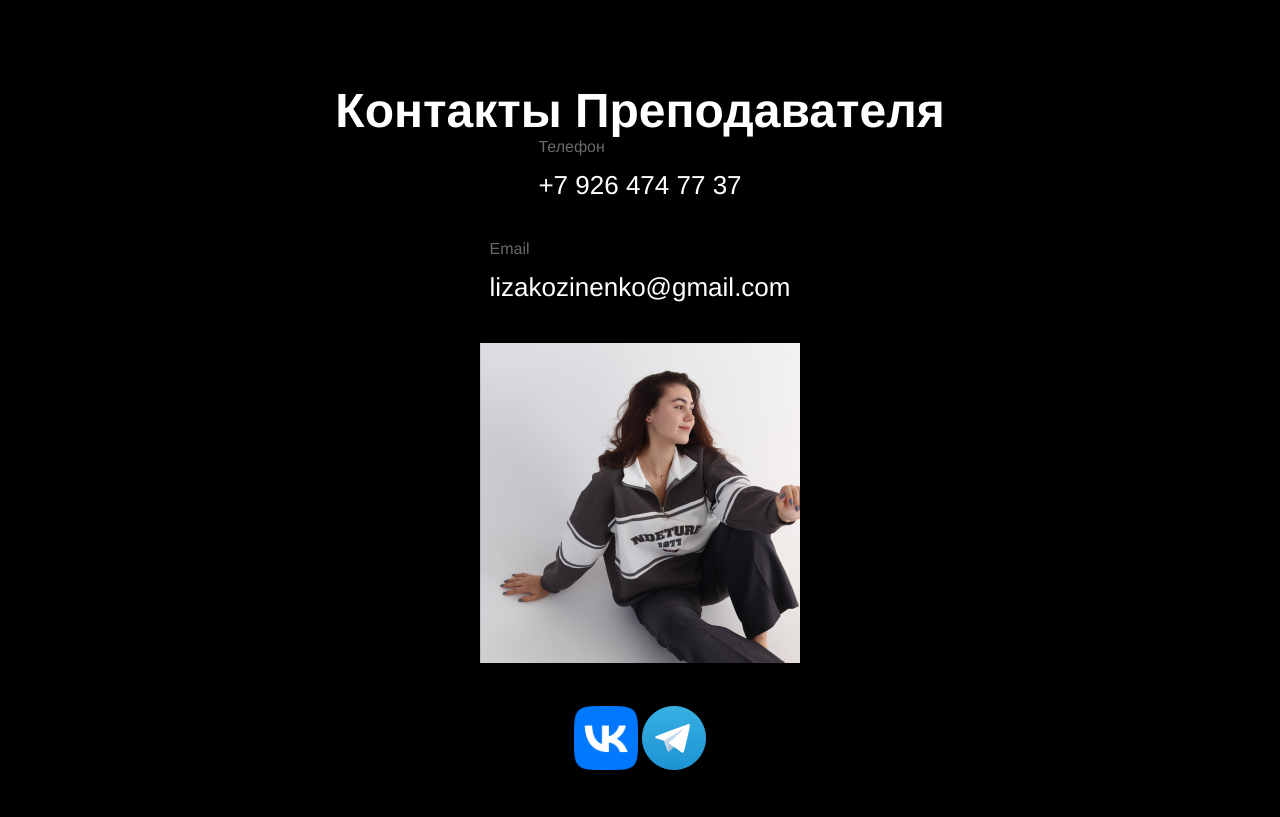
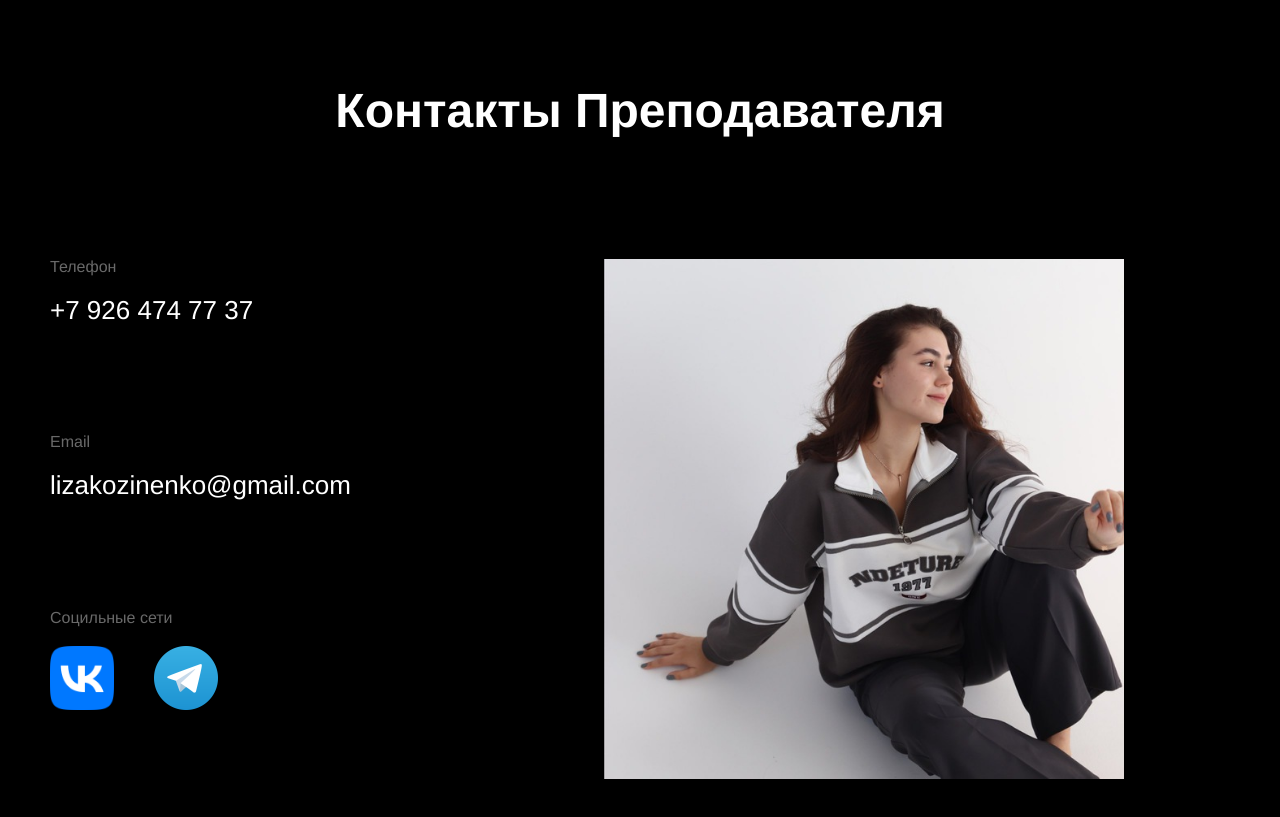
Before and after one commit to MrKeke/StoBallov, a plain HTML site: page frontend/index.html in a window 1280 px wide. Shown: the part 2100-2917 px from the top of the page. After the commit the page ends 2882 px from the top, so only its background shows below. Drawn offline with Linux system fonts and the light colour scheme.

Commit message:
Преподаватель

```diff
--- a/frontend/css/style.css
+++ b/frontend/css/style.css
@@ -145,5 +145,12 @@ span > svg {
     font-weight: 500;
     font-size: 26px;
     line-height: 120%;
-    margin-top: 15px;
 }
+.aboutTeacher{
+    display: flex;
+    flex-direction: column;
+    gap:20px;
+}
+.aboutTeacher > p{
+    color: dimgray;
+}
--- a/frontend/index.html
+++ b/frontend/index.html
@@ -203,26 +203,34 @@
     </div>
     <div style="padding-top: 160px;">
         <h1 class="aboutH">Контакты Преподавателя</h1>
-        <div style="display: grid;   gap:40px; justify-items: center; align-items: center">
-            <div>
-                <p style="color: dimgray">Телефон</p>
+        <div style="display: grid; gap:40px; grid-template-areas: 'A C C' 'B C C' 'D C C'; padding-top: 120px; ">
+            <div class="aboutTeacher" style="grid-area: A;">
+                <p>Телефон</p>
                 <a class="number" href="tel:+79264747737">+7 926 474 77 37</a>
             </div>
-            <div>
-                <p style="color: dimgray">Email</p>
+            <div class="aboutTeacher" style="grid-area: B">
+                <p>Email</p>
                 <a class="number" href="mailto:lizakozinenko@gmail.com">lizakozinenko@gmail.com</a>
             </div>
-            <div>
-                <img width="320" height="320" src="img/teacher.jpg" alt="Преподаватель">
+            <div style="grid-area: C; justify-self: center">
+                <img width="520" height="520" src="img/teacher.jpg" alt="Преподаватель">
             </div>
-            <div>
-                <a target="_blank" href="https://vk.com/id1"><img width="64" height="64" src="img/vk.svg.png" alt="vkIcon"/></a>
-                <a target="_blank" href="https://t.me/lizakozinenko"><img width="64" height="64" src="img/telegramLogo.webp" alt="telegramIcon"/></a>
+            <div class="aboutTeacher" style="grid-area: D;">
+                <p>Социльные сети</p>
+                <div style="display: flex; flex-direction: row; gap:40px;">
+                    <a target="_blank" href="https://vk.com/id1"><img width="64" height="64" src="img/vk.svg.png"
+                                                                      alt="vkIcon"/></a>
+                    <a target="_blank" href="https://t.me/lizakozinenko"><img width="64" height="64"
+                                                                              src="img/telegramLogo.webp"
+                                                                              alt="telegramIcon"/></a>
+                </div>
             </div>
         </div>
     </div>
-    <div style="height: 1000px"></div>
 </main>
+<footer>
+
+</footer>
 </body>
 <script type="text/javascript" src="javascript/script.js"></script>
 </html>
```
